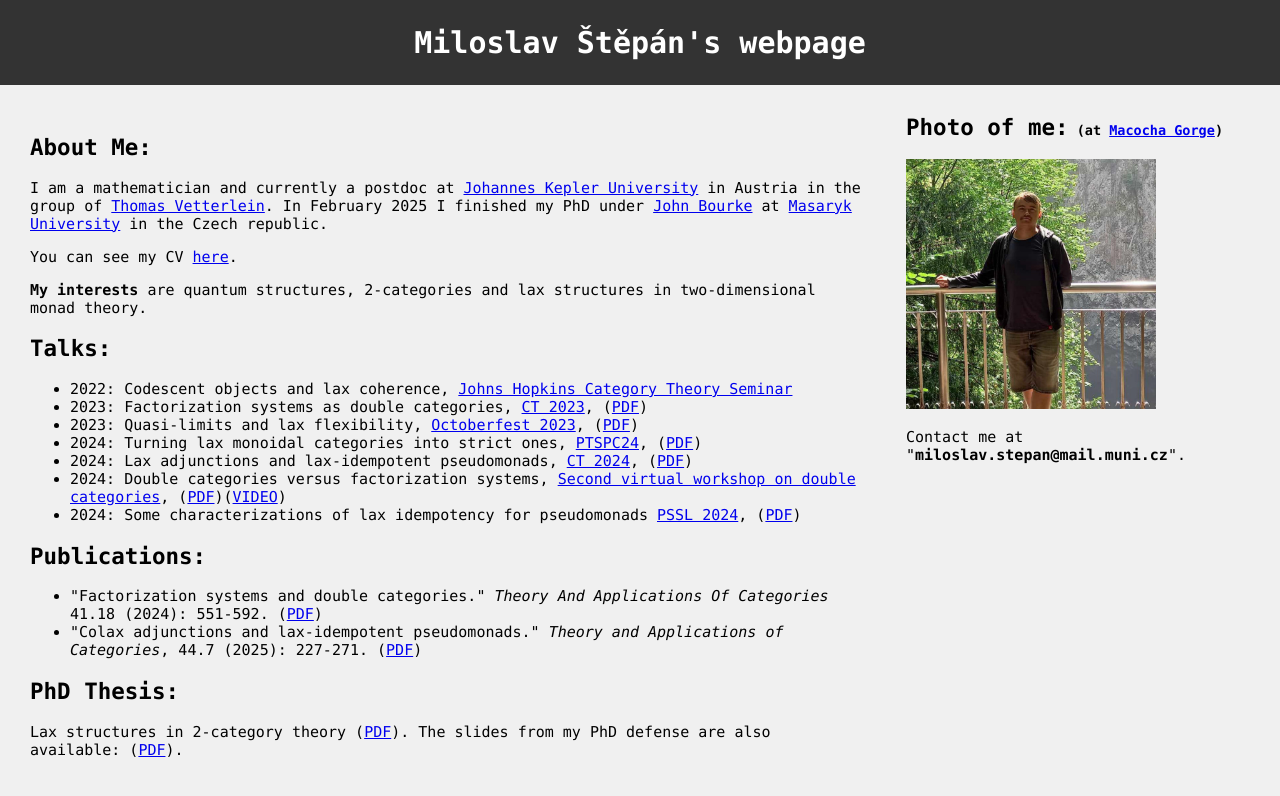
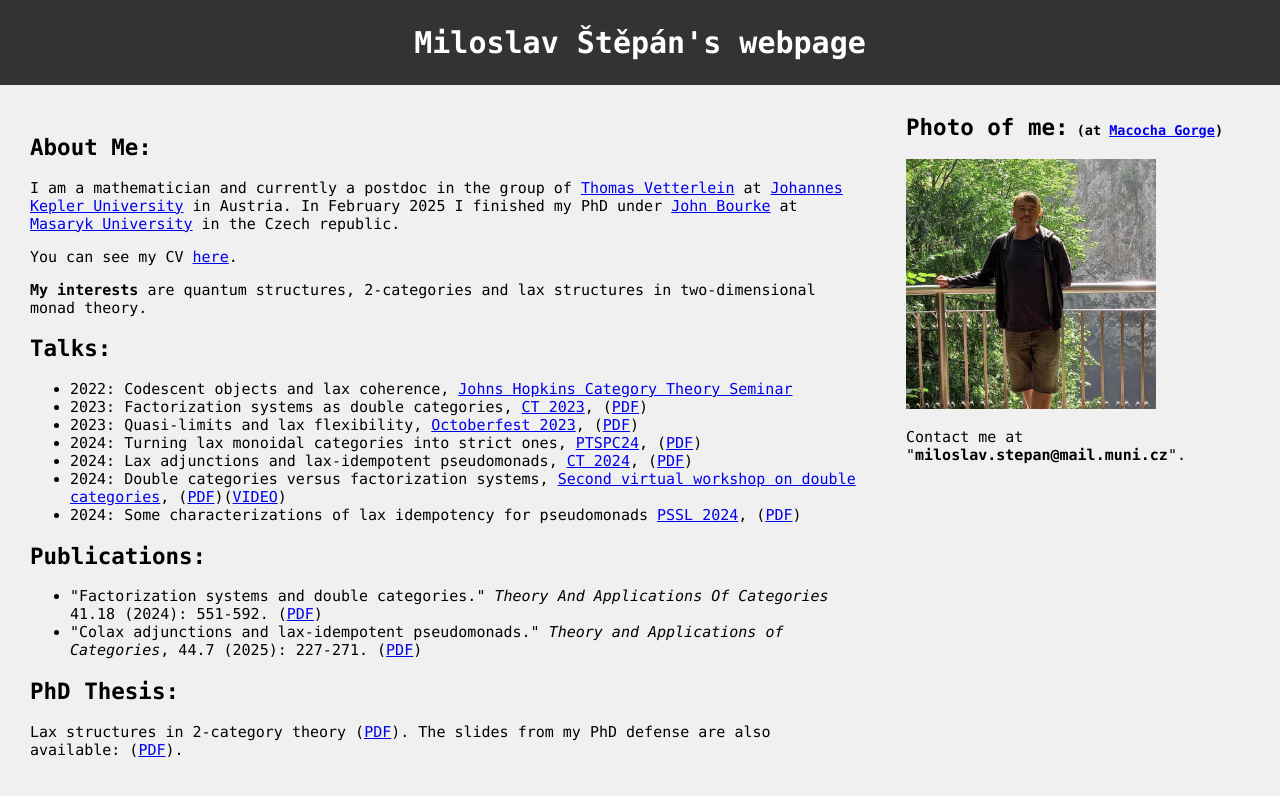
Before and after one commit to MiloslavStepan/MiloslavStepan.github.io, a Jekyll site: the page built from README.md, in a window 1280 px wide. Shown: the top 796 px of the page. Built offline with Jekyll 4.4.1, drawn with Linux system fonts in a browser that asks for light colours; our own code applies the rules of GitHub Pages for plain Markdown files.

```diff
--- a/_layouts/home.html
+++ b/_layouts/home.html
@@ -65,7 +65,7 @@
   <div class="column">
 	<section>
         <h2>About Me:</h2>
-		<p>I am a mathematician and currently a postdoc at <a href="https://www.jku.at/">Johannes Kepler University</a> in Austria in the group of <a href="https://www.jku.at/en/institute-for-mathematical-methods-in-medicine-and-data-based-modeling/about-us/team/thomas-vetterlein/">Thomas Vetterlein</a>. In February 2025 I finished my PhD under <a href="https://www.math.muni.cz/~bourkej/">John Bourke</a> at <a href="https://www.sci.muni.cz/en">Masaryk University</a> in the Czech republic.</p>
+		<p>I am a mathematician and currently a postdoc in the group of <a href="https://www.jku.at/en/institute-for-mathematical-methods-in-medicine-and-data-based-modeling/about-us/team/thomas-vetterlein/">Thomas Vetterlein</a> at <a href="https://www.jku.at/">Johannes Kepler University</a> in Austria. In February 2025 I finished my PhD under <a href="https://www.math.muni.cz/~bourkej/">John Bourke</a> at <a href="https://www.sci.muni.cz/en">Masaryk University</a> in the Czech republic.</p>
 		<p>You can see my CV <a href="Files/cv_stepan.pdf">here</a>.</p>
 		<p><strong>My interests</strong> are quantum structures, 2-categories and lax structures in two-dimensional monad theory. </p>
 
```
